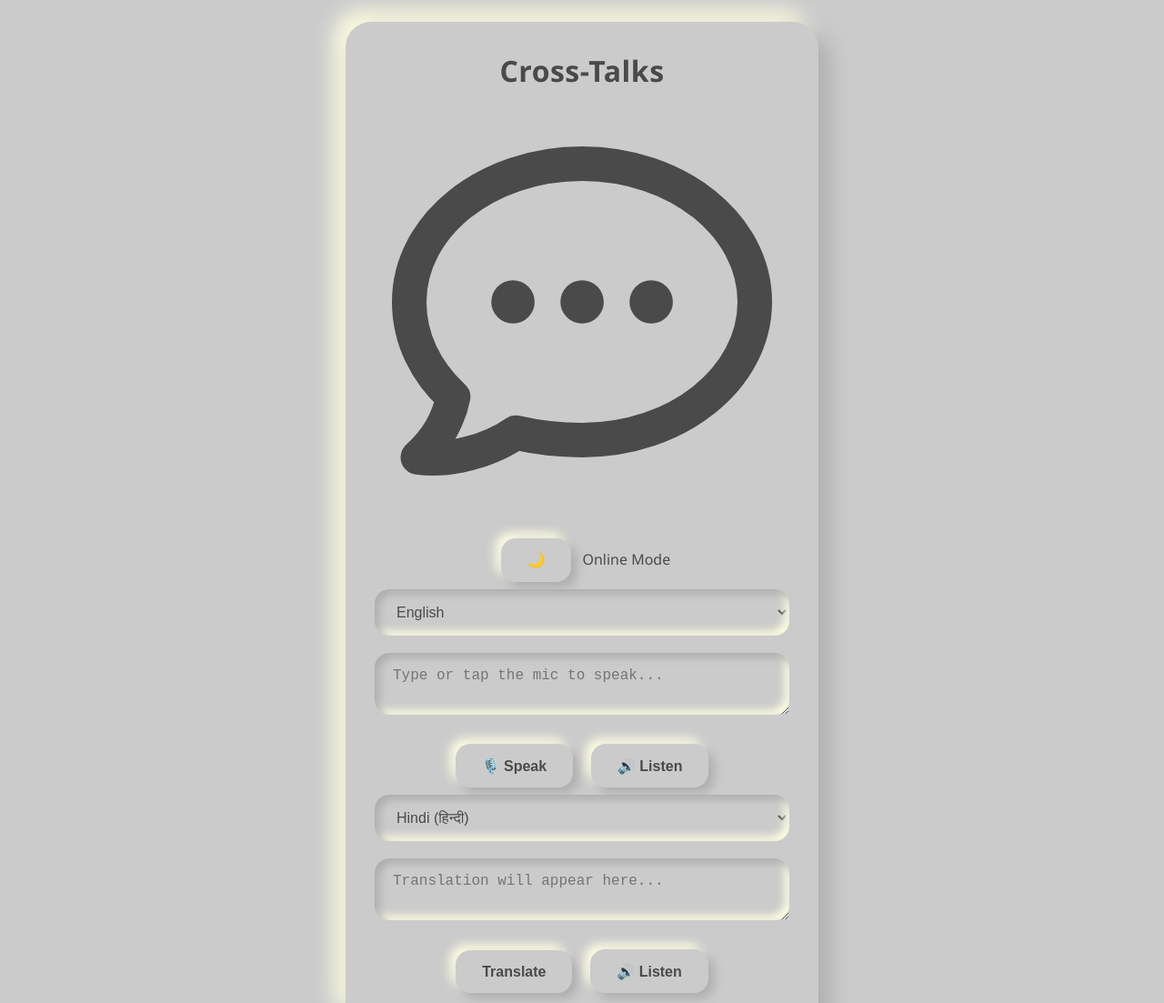
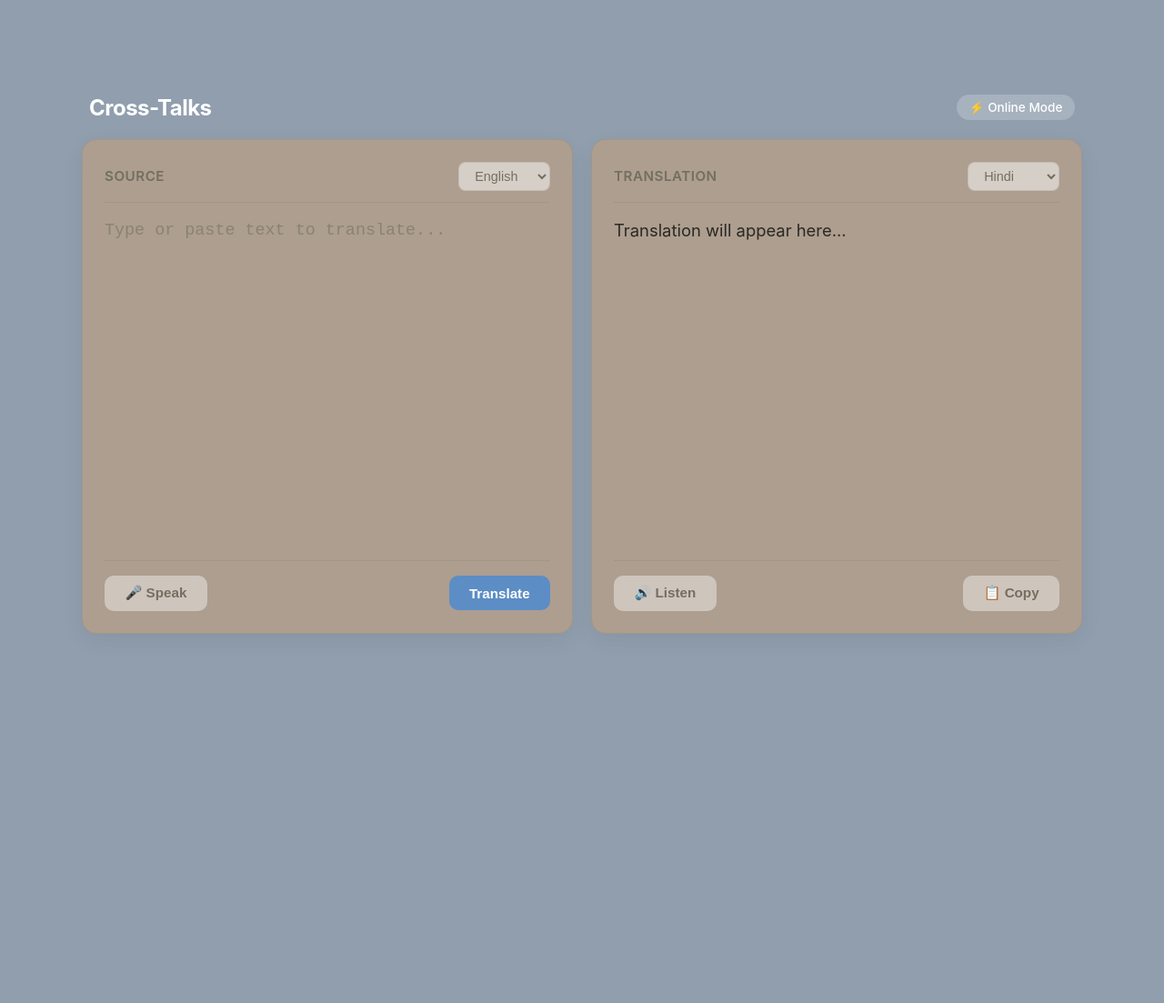
Before and after one commit to Rancho4507/Cross-Talks, a website: page index.html in a window 1280 px wide. Shown: the top 1103 px of the page at 91% size. After the commit the page ends 800 px from the top, so only its background shows below. Drawn offline with Linux system fonts and the light colour scheme.

Commit message:
Switch to Minimalist horizontal split-screen layout

```diff
--- a/index.html
+++ b/index.html
@@ -1,126 +1,58 @@
 <!DOCTYPE html>
-<html lang="en" data-theme="light">
+<html lang="en">
 <head>
   <meta charset="UTF-8" />
-  <meta name="viewport" content="width=device-width, initial-scale=1.0"/>
-  <title>Cross-Talks - AI Voice & Text Translator</title>
+  <meta name="viewport" content="width=device-width, initial-scale=1.0" />
+  <title>CrossTalks</title>
   <link rel="stylesheet" href="style.css" />
   <link rel="manifest" href="manifest.json" />
-  <!-- Transformers.js for browser-side AI processing -->
-  <script type="module">
-    import { pipeline, env } from 'https://cdn.jsdelivr.net/npm/@xenova/transformers@2.17.2';
-    window.pipeline = pipeline;
-    env.allowLocalModels = false;
-  </script>
 </head>
 <body>
-  <div class="container">
-    <header>
-      <div class="brand">
-        <!-- Title First -->
-        <h1>Cross-Talks</h1>
-        <!-- Inline Chat SVG Logo (Positioned on the Right) -->
-        <svg class="brand-logo" viewBox="0 0 24 24" fill="none" xmlns="http://www.w3.org/2000/svg">
-          <path d="M12 3C6.47715 3 2 6.58172 2 11C2 13.131 2.96162 15.0645 4.54228 16.5C4.3013 17.7202 3.63004 18.9953 2.5 20C4.375 20.25 6.625 19.625 8.16315 18.5707C9.36214 18.8475 10.6508 19 12 19C17.5228 19 22 15.4183 22 11C22 6.58172 17.5228 3 12 3Z" stroke="currentColor" stroke-width="2" stroke-linecap="round" stroke-linejoin="round"/>
-          <path d="M8 11H8.01" stroke="currentColor" stroke-width="2.5" stroke-linecap="round"/>
-          <path d="M12 11H12.01" stroke="currentColor" stroke-width="2.5" stroke-linecap="round"/>
-          <path d="M16 11H16.01" stroke="currentColor" stroke-width="2.5" stroke-linecap="round"/>
-        </svg>
+
+  <header class="app-header">
+    <div class="app-title">Cross-Talks</div>
+    <div class="mode-badge">⚡ Online Mode</div>
+  </header>
+
+  <main class="translator-container">
+    <!-- Input Panel (Left) -->
+    <section class="panel input-panel">
+      <div class="panel-header">
+        <span class="panel-title">Source</span>
+        <select id="source-lang">
+          <option value="en">English</option>
+          <option value="es">Spanish</option>
+          <option value="hi">Hindi</option>
+        </select>
       </div>
 
-      <div class="header-actions">
-        <!-- Theme Toggle Button -->
-        <button id="theme-toggle" class="theme-btn" aria-label="Toggle Theme">
-          <span id="theme-icon">🌙</span>
-        </button>
-        <span id="status-badge" class="badge online">Online Mode</span>
+      <textarea id="source-text" placeholder="Type or paste text to translate..."></textarea>
+
+      <div class="panel-footer">
+        <button id="mic-btn" class="btn btn-secondary">🎤 Speak</button>
+        <button id="translate-btn" class="btn">Translate</button>
       </div>
-    </header>
+    </section>
 
-    <div class="translator-box">
-      <!-- Input Panel -->
-      <div class="panel">
-        <select id="source-lang">
-          <option value="en" selected>English</option>
-          <option value="es">Spanish (Español)</option>
-          <option value="fr">French (Français)</option>
-          <option value="de">German (Deutsch)</option>
-          <option value="zh">Chinese Mandarin (中文)</option>
-          <option value="hi">Hindi (हिन्दी)</option>
-          <option value="ne">Nepali (नेपाली)</option>
-          <option value="gu">Gujarati (ગુજરાતી)</option>
-          <option value="te">Telugu (తెలుగు)</option>
-          <option value="ta">Tamil (தமிழ்)</option>
-          <option value="bho">Bhojpuri (भोजपुरी)</option>
-          <option value="mai">Maithili (मैथिली)</option>
-          <option value="ar">Arabic (العربية)</option>
-          <option value="pt">Portuguese (Português)</option>
-          <option value="ru">Russian (Русский)</option>
-          <option value="ja">Japanese (日本語)</option>
-          <option value="ko">Korean (한국어)</option>
-          <option value="it">Italian (Italiano)</option>
-          <option value="tr">Turkish (Türkçe)</option>
-          <option value="nl">Dutch (Nederlands)</option>
-          <option value="pl">Polish (Polski)</option>
-          <option value="bn">Bengali (বাংলা)</option>
-          <option value="ur">Urdu (اردو)</option>
-          <option value="id">Indonesian (Bahasa Indonesia)</option>
-          <option value="vi">Vietnamese (Tiếng Việt)</option>
-          <option value="sw">Swahili (Kiswahili)</option>
-          <option value="ne">Nepali</option>
-          <option value="te">Telugu</option>
-          <option value="ta">Tamil</option>
-          <option value="ka">Kannada</option>
+    <!-- Output Panel (Right) -->
+    <section class="panel output-panel">
+      <div class="panel-header">
+        <span class="panel-title">Translation</span>
+        <select id="target-lang">
+          <option value="hi">Hindi</option>
+          <option value="es">Spanish</option>
+          <option value="en">English</option>
         </select>
-        <textarea id="source-text" placeholder="Type or tap the mic to speak..."></textarea>
-        <div class="controls">
-          <button id="mic-btn">🎙️ Speak</button>
-          <button id="listen-src-btn">🔊 Listen</button>
-        </div>
       </div>
 
-      <!-- Output Panel -->
-      <div class="panel">
-        <select id="target-lang">
-          <option value="hi" selected>Hindi (हिन्दी)</option>
-          <option value="en">English</option>
-          <option value="es">Spanish (Español)</option>
-          <option value="fr">French (Français)</option>
-          <option value="de">German (Deutsch)</option>
-          <option value="zh">Chinese Mandarin (中文)</option>
-          <option value="ne">Nepali (नेपाली)</option>
-          <option value="gu">Gujarati (ગુજરાતી)</option>
-          <option value="te">Telugu (తెలుగు)</option>
-          <option value="ta">Tamil (தமிழ்)</option>
-          <option value="bho">Bhojpuri (भोजपुरी)</option>
-          <option value="mai">Maithili (मैथिली)</option>
-          <option value="ar">Arabic (العربية)</option>
-          <option value="pt">Portuguese (Português)</option>
-          <option value="ru">Russian (Русский)</option>
-          <option value="ja">Japanese (日本語)</option>
-          <option value="ko">Korean (한국어)</option>
-          <option value="it">Italian (Italiano)</option>
-          <option value="tr">Turkish (Türkçe)</option>
-          <option value="nl">Dutch (Nederlands)</option>
-          <option value="pl">Polish (Polski)</option>
-          <option value="bn">Bengali (বাংলা)</option>
-          <option value="ur">Urdu (اردو)</option>
-          <option value="id">Indonesian (Bahasa Indonesia)</option>
-          <option value="vi">Vietnamese (Tiếng Việt)</option>
-          <option value="sw">Swahili (Kiswahili)</option>
-          <option value="ne">Nepali</option>
-          <option value="te">Telugu</option>
-          <option value="ta">Tamil</option>
-          <option value="ka">Kannada</option>
-        </select>
-        <textarea id="target-text" readonly placeholder="Translation will appear here..."></textarea>
-        <div class="controls">
-          <button id="translate-btn">Translate</button>
-          <button id="listen-target-btn">🔊 Listen</button>
-        </div>
+      <div id="output-text" class="output-box">Translation will appear here...</div>
+
+      <div class="panel-footer">
+        <button id="listen-btn" class="btn btn-secondary">🔊 Listen</button>
+        <button id="copy-btn" class="btn btn-secondary">📋 Copy</button>
       </div>
-    </div>
-  </div>
+    </section>
+  </main>
 
   <script src="app.js"></script>
 </body>
--- a/style.css
+++ b/style.css
@@ -1,10 +1,10 @@
 :root {
-  --bg-base: #CBCBCB;
-  --text-dark: #4A4A4A;
-  --highlight-light: #FFFFE3;
-  --shadow-dark: #adadad;
-  --accent-blue: #6D8196;
-  --accent-hover: #5b6f84;
+  --bg-slate: #909EAE;
+  --accent-blue: #5C8DC5;
+  --card-bg: #AD9E90;
+  --text-dark: #736F60;
+  --white: #ffffff;
+  --border-subtle: rgba(115, 111, 96, 0.18);
 }
 
 * {
@@ -14,109 +14,177 @@
 }
 
 body {
-  font-family: 'Segoe UI', Tahoma, Geneva, Verdana, sans-serif;
-  background-color: var(--bg-base);
+  font-family: -apple-system, BlinkMacSystemFont, 'Segoe UI', Roboto, Helvetica, Arial, sans-serif;
+  background-color: var(--bg-slate);
   color: var(--text-dark);
   min-height: 100vh;
   display: flex;
+  flex-direction: column;
+  align-items: center;
   justify-content: center;
-  align-items: center;
-  padding: 1.5rem;
+  padding: 1rem;
 }
 
-/* Main Neumorphic Card */
-.container, .app-card, main {
-  background: var(--bg-base);
-  border-radius: 28px;
-  box-shadow: 12px 12px 24px var(--shadow-dark),
-              -12px -12px 24px var(--highlight-light);
-  padding: 2rem;
+/* Minimalist App Header */
+.app-header {
   width: 100%;
-  max-width: 520px;
-  text-align: center;
+  max-width: 1100px;
+  display: flex;
+  align-items: center;
+  justify-content: space-between;
+  margin-bottom: 1.25rem;
+  padding: 0 0.5rem;
 }
 
-/* Headings */
-h1, h2 {
-  color: var(--text-dark);
-  margin-bottom: 1.5rem;
+.app-title {
+  font-size: 1.5rem;
   font-weight: 700;
-  letter-spacing: 0.5px;
+  color: var(--white);
+  letter-spacing: -0.5px;
 }
 
-/* Inset Neumorphic Inputs & Textareas */
-input, textarea, select {
+.mode-badge {
+  background: rgba(255, 255, 255, 0.2);
+  color: var(--white);
+  padding: 0.35rem 0.85rem;
+  border-radius: 9999px;
+  font-size: 0.85rem;
+  font-weight: 500;
+}
+
+/* Horizontal Side-by-Side Split Workspace */
+.translator-container {
+  display: flex;
+  flex-direction: row; /* Strict horizontal side-by-side */
+  gap: 1.25rem;
   width: 100%;
-  background: var(--bg-base);
+  max-width: 1100px;
+  height: 68vh;
+  min-height: 420px;
+}
+
+/* Minimalist Split Cards */
+.panel {
+  flex: 1;
+  background: var(--card-bg);
+  border-radius: 16px;
+  padding: 1.5rem;
+  display: flex;
+  flex-direction: column;
+  border: 1px solid var(--border-subtle);
+  box-shadow: 0 8px 24px rgba(0, 0, 0, 0.06);
+}
+
+.panel-header {
+  display: flex;
+  justify-content: space-between;
+  align-items: center;
+  margin-bottom: 1rem;
+  padding-bottom: 0.75rem;
+  border-bottom: 1px solid var(--border-subtle);
+}
+
+.panel-title {
+  font-size: 0.95rem;
+  font-weight: 600;
+  text-transform: uppercase;
+  letter-spacing: 0.5px;
+  color: var(--text-dark);
+}
+
+/* Language Dropdowns */
+select {
+  background: rgba(255, 255, 255, 0.5);
+  border: 1px solid var(--border-subtle);
+  border-radius: 8px;
+  padding: 0.4rem 0.8rem;
+  color: var(--text-dark);
+  font-size: 0.9rem;
+  font-weight: 500;
+  outline: none;
+  cursor: pointer;
+}
+
+/* Text Areas (Input & Output) */
+textarea, .output-box {
+  flex: 1;
+  width: 100%;
+  background: transparent;
   border: none;
   outline: none;
-  padding: 1rem 1.25rem;
-  border-radius: 16px;
-  color: var(--text-dark);
-  font-size: 1rem;
-  box-shadow: inset 5px 5px 10px var(--shadow-dark),
-              inset -5px -5px 10px var(--highlight-light);
-  transition: all 0.2s ease;
-  margin-bottom: 1.2rem;
+  font-size: 1.15rem;
+  color: #2b2923;
+  line-height: 1.6;
+  resize: none;
+  overflow-y: auto;
 }
 
-input:focus, textarea:focus, select:focus {
-  box-shadow: inset 7px 7px 14px var(--shadow-dark),
-              inset -7px -7px 14px var(--highlight-light);
+textarea::placeholder {
+  color: rgba(115, 111, 96, 0.6);
 }
 
-/* Soft Raised Buttons */
-button, .btn {
-  background: var(--bg-base);
-  color: var(--text-dark);
+/* Action Bars / Controls */
+.panel-footer {
+  display: flex;
+  align-items: center;
+  justify-content: space-between;
+  padding-top: 1rem;
+  border-top: 1px solid var(--border-subtle);
+}
+
+/* Minimalist Action Buttons */
+.btn {
+  background: var(--accent-blue);
+  color: var(--white);
   border: none;
   outline: none;
-  padding: 0.9rem 1.8rem;
-  font-size: 1rem;
+  border-radius: 10px;
+  padding: 0.65rem 1.4rem;
+  font-size: 0.95rem;
   font-weight: 600;
-  border-radius: 16px;
   cursor: pointer;
-  box-shadow: 6px 6px 12px var(--shadow-dark),
-              -6px -6px 12px var(--highlight-light);
-  transition: all 0.15s ease;
-  margin: 0.5rem;
+  display: inline-flex;
+  align-items: center;
+  gap: 0.5rem;
+  transition: opacity 0.2s ease;
 }
 
-button:hover, .btn:hover {
-  color: var(--accent-blue);
-  transform: translateY(-1px);
+.btn:hover {
+  opacity: 0.9;
 }
 
-/* Pressed Button State */
-button:active, .btn:active {
-  box-shadow: inset 4px 4px 8px var(--shadow-dark),
-              inset -4px -4px 8px var(--highlight-light);
-  transform: translateY(1px);
+.btn-secondary {
+  background: rgba(255, 255, 255, 0.4);
+  color: var(--text-dark);
 }
 
-/* Primary / Action Button (Slate Blue Accent) */
-button.primary, .btn-primary {
-  background: var(--accent-blue);
-  color: var(--highlight-light);
-  box-shadow: 6px 6px 14px rgba(109, 129, 150, 0.4),
-              -6px -6px 14px var(--highlight-light);
+/* Horizontal Preservation on Mobile */
+@media (max-width: 768px) {
+  body {
+    padding: 0.5rem;
+  }
+
+  .translator-container {
+    flex-direction: row; /* Retains horizontal split on mobile */
+    gap: 0.5rem;
+    height: 78vh;
+  }
+
+  .panel {
+    padding: 1rem;
+    border-radius: 12px;
+  }
+
+  .app-title {
+    font-size: 1.2rem;
+  }
+
+  textarea, .output-box {
+    font-size: 0.95rem;
+  }
+
+  .btn {
+    padding: 0.5rem 0.8rem;
+    font-size: 0.85rem;
+  }
 }
-
-button.primary:hover, .btn-primary:hover {
-  background: var(--accent-hover);
-  color: #ffffff;
-}
-
-button.primary:active, .btn-primary:active {
-  box-shadow: inset 4px 4px 8px rgba(0, 0, 0, 0.3),
-              inset -4px -4px 8px rgba(255, 255, 255, 0.2);
-}
-.mic-btn, .circle-btn {
-  width: 70px;
-  height: 70px;
-  border-radius: 50%;
-  display: inline-flex;
-  align-items: center;
-  justify-content: center;
-  font-size: 1.5rem;
-}
```
